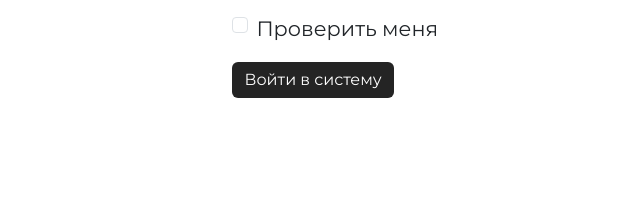
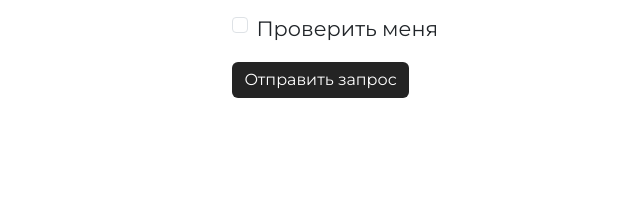
Before and after one commit to haemj0/aboutme, a plain HTML site: page index.html in a window 1280 px wide. Shown: the part 4076-4273 px from the top of the page, 25-665 px from the left. Drawn offline with nearby package versions, Linux system fonts and the light colour scheme; files that its build step writes are made by us from their sources.

Commit message:
index.html

```diff
--- a/index.html
+++ b/index.html
@@ -278,7 +278,7 @@
                     </div>
                   </div>
                   <div class="col-12">
-                    <button type="submit" class="btn btn-primary">Войти в систему</button>
+                    <button type="submit" class="btn btn-primary">Отправить запрос</button>
                   </div>
             </form>
         </div>
```
